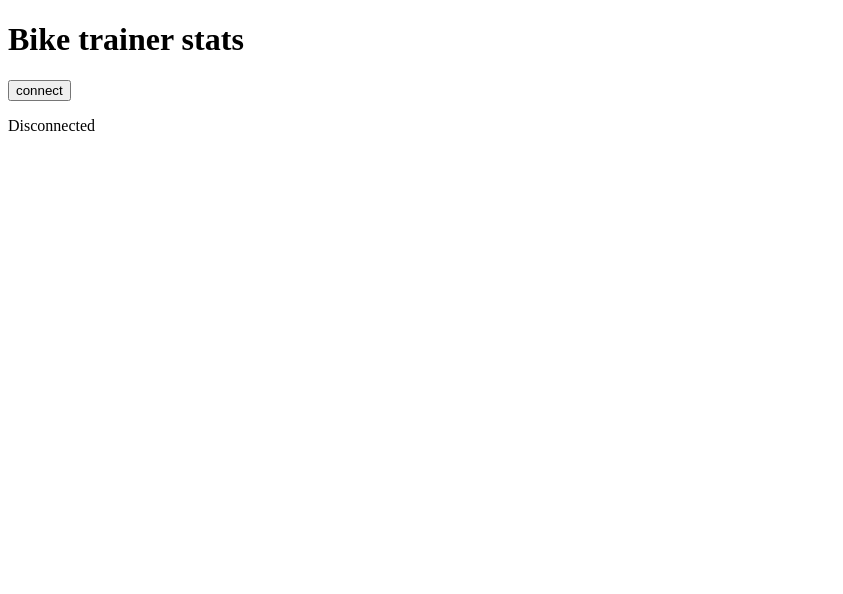
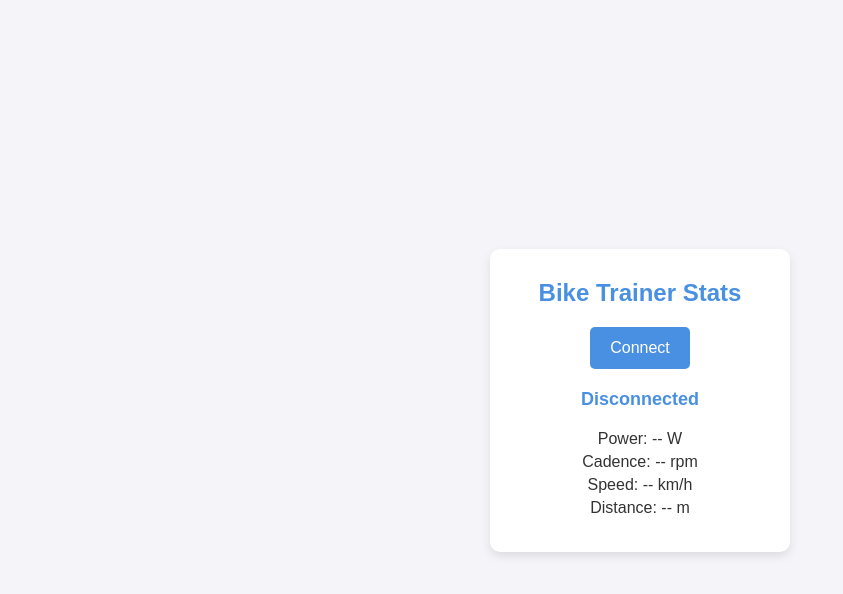
Before and after one commit to HGZdev/bikeTrainerStats, a website: page public/index.html in a window 1280 px wide. Shown: the whole page, without its empty margins (0-843 px from the left). Drawn offline with Linux system fonts and the light colour scheme.

Commit message:
nicer ui

```diff
--- a/public/index.html
+++ b/public/index.html
@@ -3,12 +3,110 @@
   <head>
     <meta charset="UTF-8" />
     <meta name="viewport" content="width=device-width, initial-scale=1.0" />
-    <title>BLE connection</title>
+    <title>Bike Trainer Stats</title>
+    <style>
+      /* Basic reset */
+      * {
+        margin: 0;
+        padding: 0;
+        box-sizing: border-box;
+      }
+
+      /* Body and container */
+      body {
+        font-family: "Arial", sans-serif;
+        background-color: #f4f4f9;
+        display: flex;
+        justify-content: center;
+        align-items: center;
+        height: 100vh;
+        color: #333;
+      }
+
+      .container {
+        text-align: center;
+        background-color: #fff;
+        border-radius: 10px;
+        box-shadow: 0 4px 10px rgba(0, 0, 0, 0.1);
+        padding: 30px;
+        width: 300px;
+      }
+
+      h1 {
+        font-size: 24px;
+        margin-bottom: 20px;
+        color: #4a90e2;
+      }
+
+      /* Button */
+      #connect {
+        background-color: #4a90e2;
+        color: #fff;
+        font-size: 16px;
+        padding: 12px 20px;
+        border: none;
+        border-radius: 5px;
+        cursor: pointer;
+        transition: background-color 0.3s ease;
+      }
+
+      #connect:hover {
+        background-color: #357abd;
+      }
+
+      /* Status */
+      #status {
+        margin-top: 20px;
+        font-size: 18px;
+        font-weight: bold;
+        color: #4a90e2;
+      }
+
+      /* Stats display */
+      .stats {
+        margin-top: 20px;
+      }
+
+      .stat-item {
+        font-size: 16px;
+        margin: 5px 0;
+        color: #333;
+      }
+
+      /* Responsive design */
+      @media (max-width: 480px) {
+        .container {
+          width: 90%;
+          padding: 20px;
+        }
+
+        h1 {
+          font-size: 20px;
+        }
+
+        #connect {
+          font-size: 14px;
+        }
+
+        #status {
+          font-size: 16px;
+        }
+      }
+    </style>
   </head>
   <body>
-    <h1>Bike trainer stats</h1>
-    <button id="connect">connect</button>
-    <p id="status">Disconnected</p>
+    <div class="container">
+      <h1>Bike Trainer Stats</h1>
+      <button id="connect">Connect</button>
+      <p id="status">Disconnected</p>
+
+      <div class="stats">
+        <p id="power" class="stat-item">Power: -- W</p>
+        <p id="cadence" class="stat-item">Cadence: -- rpm</p>
+        <p id="speed" class="stat-item">Speed: -- km/h</p>
+        <p id="distance" class="stat-item">Distance: -- m</p>
+      </div>
+    </div>
 
     <script src="app.js"></script>
   </body>
```
